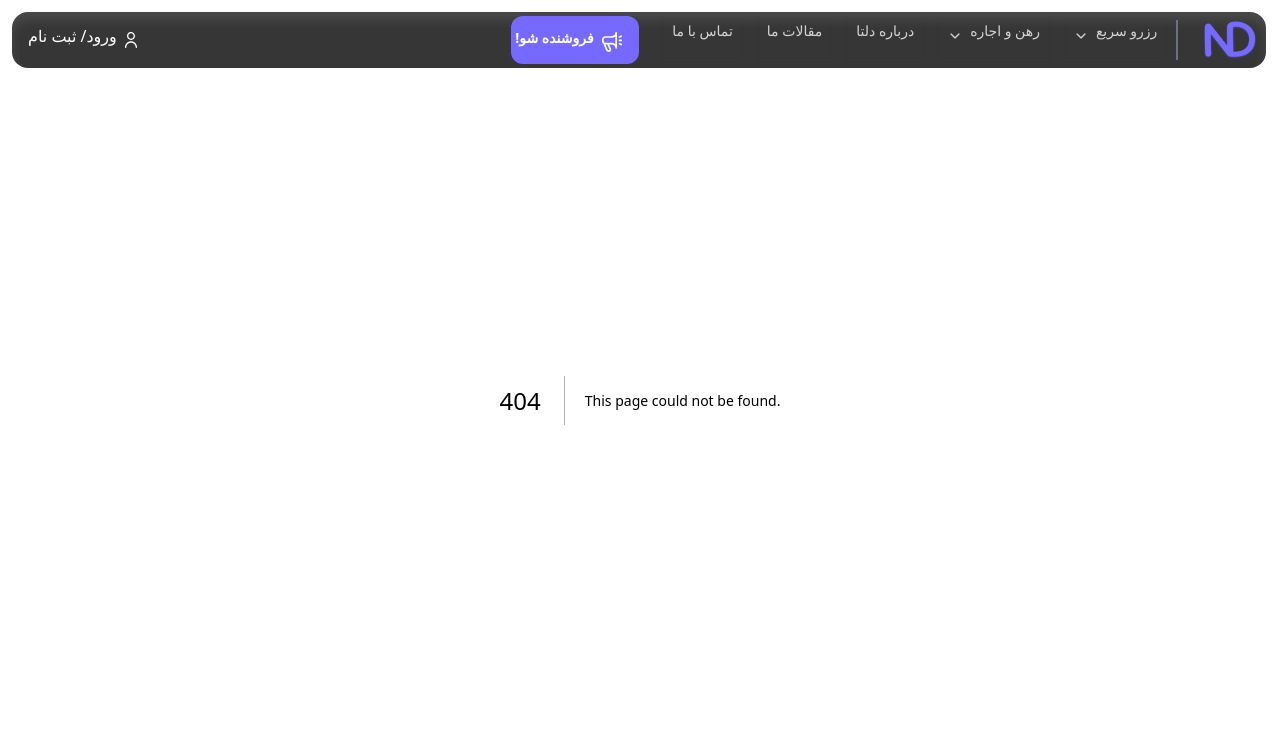
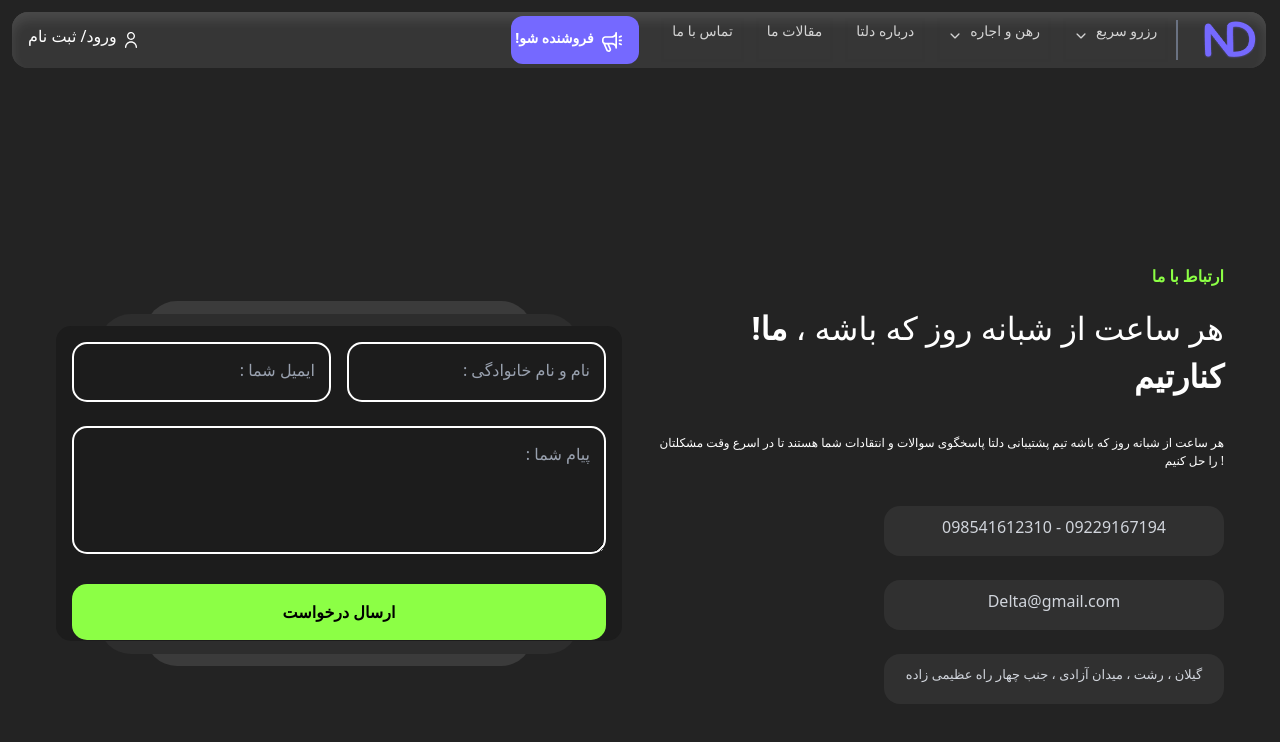
Before and after one commit to academy-nextJs/nextdivas, a Next.js app: page /main/contact-us in a window 1280 px wide. Before the commit this address had no page. Shown: the top 742 px of the page. Built offline with nearby package versions, Linux system fonts and the light colour scheme; what @heroui/react would draw is missing.

Commit message:
finish contact-us

```diff
--- /dev/null
+++ b/src/app/main/contact-us/layout.tsx
@@ -0,0 +1,13 @@
+import React from 'react';
+import Header from '@/components/Header';
+// import Footer from '@/components/Footer';
+
+export default function Layout({ children }: { children: React.ReactNode }) {
+  return (
+    <div className=" text-white min-h-screen flex flex-col">
+      <Header />
+      <main className="flex-grow">{children}</main>
+      {/* <Footer /> */}
+    </div>
+  );
+}
--- /dev/null
+++ b/src/app/main/contact-us/page.tsx
@@ -0,0 +1,206 @@
+"use client";
+
+import React, { useEffect, useRef } from "react";
+import { Formik, Form, Field } from "formik";
+import axios from "axios";
+
+export default function ContactUsPage() {
+  const initialValues = {
+    name: "",
+    email: "",
+    message: "",
+  };
+
+  const handleSubmit = async (
+    values: typeof initialValues,
+    { resetForm }: { resetForm: () => void }
+  ) => {
+    try {
+      await axios.post("https://delta-project.liara.run/api/contact-us", {
+        name: values.name,
+        message: values.message,
+      });
+      alert("پیام با موفقیت ارسال شد!");
+      resetForm();
+    } catch (error) {
+      alert("خطا در ارسال پیام.");
+    }
+  };
+
+  const nameRef = useRef<HTMLInputElement>(null);
+  const emailRef = useRef<HTMLInputElement>(null);
+  const messageRef = useRef<HTMLTextAreaElement>(null);
+
+  useEffect(() => {
+    const handleInput = () => {
+      if (nameRef.current && emailRef.current && messageRef.current) {
+        if (nameRef.current.value) {
+          nameRef.current.nextElementSibling?.classList.add(
+            "-translate-y-9",
+            "text-xs",
+            "text-[#8CFF45]"
+          );
+        } else {
+          nameRef.current.nextElementSibling?.classList.remove(
+            "-translate-y-9",
+            "text-xs",
+            "text-[#8CFF45]"
+          );
+        }
+        if (emailRef.current.value) {
+          emailRef.current.nextElementSibling?.classList.add(
+            "-translate-y-9",
+            "text-xs",
+            "text-[#8CFF45]"
+          );
+        } else {
+          emailRef.current.nextElementSibling?.classList.remove(
+            "-translate-y-9",
+            "text-xs",
+            "text-[#8CFF45]"
+          );
+        }
+        if (messageRef.current.value) {
+          messageRef.current.nextElementSibling?.classList.add(
+            "-translate-y-9",
+            "text-xs",
+            "text-[#8CFF45]"
+          );
+        } else {
+          messageRef.current.nextElementSibling?.classList.remove(
+            "-translate-y-9",
+            "text-xs",
+            "text-[#8CFF45]"
+          );
+        }
+      }
+    };
+
+    if (nameRef.current && emailRef.current && messageRef.current) {
+      nameRef.current.addEventListener("input", handleInput);
+      emailRef.current.addEventListener("input", handleInput);
+      messageRef.current.addEventListener("input", handleInput);
+    }
+
+    return () => {
+      if (nameRef.current && emailRef.current && messageRef.current) {
+        nameRef.current.removeEventListener("input", handleInput);
+        emailRef.current.removeEventListener("input", handleInput);
+        messageRef.current.removeEventListener("input", handleInput);
+      }
+    };
+  }, []);
+
+  return (
+    <div className=" md:h-screen h-[200vh] bg-[#232323] text-white flex items-start md:items-center justify-center">
+      <div className="w-full max-w-[1440px] max-h-[385px] p-6">
+        <div className="rounded-[20px] p-8 mb-16 flex items-center flex-col lg:flex-row gap-8">
+          <div className="w-full lg:w-[580px] h-[690px] md:h-full flex justify-around md:justify-center items-center relative">
+            <Formik initialValues={initialValues} onSubmit={handleSubmit}>
+              {({ isSubmitting, values }) => (
+                <Form className="w-full h-[315px] z-30 bg-[#1C1C1C] p-4 rounded-[15px] space-y-6">
+                  <div className="flex flex-col lg:flex-row space-x-0 lg:space-x-4">
+                    <div className="relative w-full lg:w-1/2 mb-4 lg:mb-0">
+                      <Field
+                        innerRef={emailRef}
+                        type="email"
+                        name="email"
+                        id="email"
+                        className="w-full p-4 bg-[#1C1C1C] border-2 border-white rounded-[15px] text-white text-right pr-10 focus:outline-none peer"
+                        placeholder=" "
+                      />
+                      <label
+                        htmlFor="email"
+                        className={`absolute right-4 top-4 text-gray-400 transition-all duration-300 transform ${
+                          values.email
+                            ? "-translate-y-9 text-xs text-[#8CFF45]"
+                            : "translate-y-0"
+                        } peer-focus:-translate-y-9 peer-focus:text-xs peer-focus:text-white`}
+                      >
+                        : ایمیل شما
+                      </label>
+                    </div>
+                    <div className="relative w-full lg:w-1/2">
+                      <Field
+                        innerRef={nameRef}
+                        type="text"
+                        name="name"
+                        id="name"
+                        className="w-full p-4 bg-[#1C1C1C] border-2 border-white rounded-[15px] text-white text-right pr-10 focus:outline-none peer"
+                        placeholder=" "
+                      />
+                      <label
+                        htmlFor="name"
+                        className={`absolute right-4 top-4 text-gray-400 transition-all duration-300 transform ${
+                          values.name
+                            ? "-translate-y-9 text-xs text-[#8CFF45]"
+                            : "translate-y-0"
+                        } peer-focus:-translate-y-9 peer-focus:text-xs peer-focus:text-white`}
+                      >
+                        : نام و نام خانوادگی
+                      </label>
+                    </div>
+                  </div>
+                  <div className="relative">
+                    <Field
+                      innerRef={messageRef}
+                      as="textarea"
+                      name="message"
+                      id="message"
+                      className="w-full p-4 bg-[#1C1C1C] border-2 border-white rounded-[15px] h-32 text-white text-right pr-10 focus:outline-none peer"
+                      placeholder=" "
+                    />
+                    <label
+                      htmlFor="message"
+                      className={`absolute right-4 top-4 text-gray-400 transition-all duration-300 transform ${
+                        values.message
+                          ? "-translate-y-9 text-xs text-[#8CFF45]"
+                          : "translate-y-0"
+                      } peer-focus:-translate-y-9 peer-focus:text-xs peer-focus:text-white`}
+                    >
+                      : پیام شما
+                    </label>
+                  </div>
+                  <button
+                    type="submit"
+                    disabled={isSubmitting}
+                    className="w-full bg-[#8CFF45] text-black p-4 rounded-[15px] hover:bg-[#8ec16f] transition-all duration-200 font-[600] text-center"
+                  >
+                    ارسال درخواست
+                  </button>
+                </Form>
+              )}
+            </Formik>
+            <div className="z-10 rounded-4xl w-[480px] h-[340px] bg-[#2D2D2D] absolute"></div>
+            <div className="z-0 rounded-4xl w-[388px] h-[365px] bg-[#3B3B3B] absolute"></div>
+          </div>
+          <div className="w-full lg:w-1/2 h-full text-center flex flex-col lg:flex-wrap justify-center items-center">
+            <h4 className="text-[16px] text-right w-full font-bold mb-4 text-[#8CFF45]">
+              ارتباط با ما
+            </h4>
+            <p dir="rtl" className="text-[32px] w-full text-right">
+              هر ساعت از شبانه روز که باشه ، <b dir="ltr">!ما کنارتیم</b>
+            </p>
+            <p className="text-[12px] mt-[34px] w-full text-right">
+              هر ساعت از شبانه روز که باشه تیم پشتیبانی دلتا پاسخگوی سوالات و
+              انتقادات شما هستند تا در اسرع وقت مشکلتان را حل کنیم !
+            </p>
+            <div dir="rtl" className="flex flex-col lg:flex-wrap justify-end w-full">
+              <div className="mt-[36px] w-full lg:w-[340px] h-[50px] bg-[#303030] content-center rounded-2xl">
+                <p className="mb-2 text-gray-300">09229167194 - 098541612310</p>
+              </div>
+              <div className="mt-[24px] w-full lg:w-[340px] h-[50px] bg-[#303030] content-center rounded-2xl">
+                <p className="mb-2 text-gray-300">Delta@gmail.com</p>
+              </div>
+              <div className="mt-[24px] w-full lg:w-[340px] h-[50px] bg-[#303030] content-center rounded-2xl">
+                <p className="mb-2 text-[13px] text-gray-300">
+                  گیلان ، رشت ، میدان آزادی ، جنب چهار راه عظیمی زاده
+                </p>
+              </div>
+            </div>
+          </div>
+        </div>
+      </div>
+    </div>
+  );
+}
```
